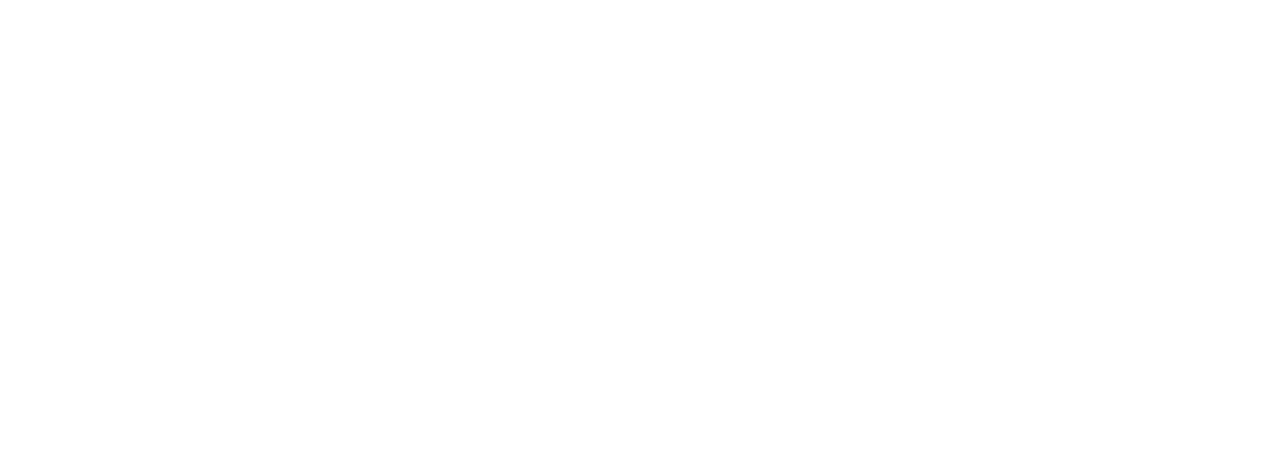
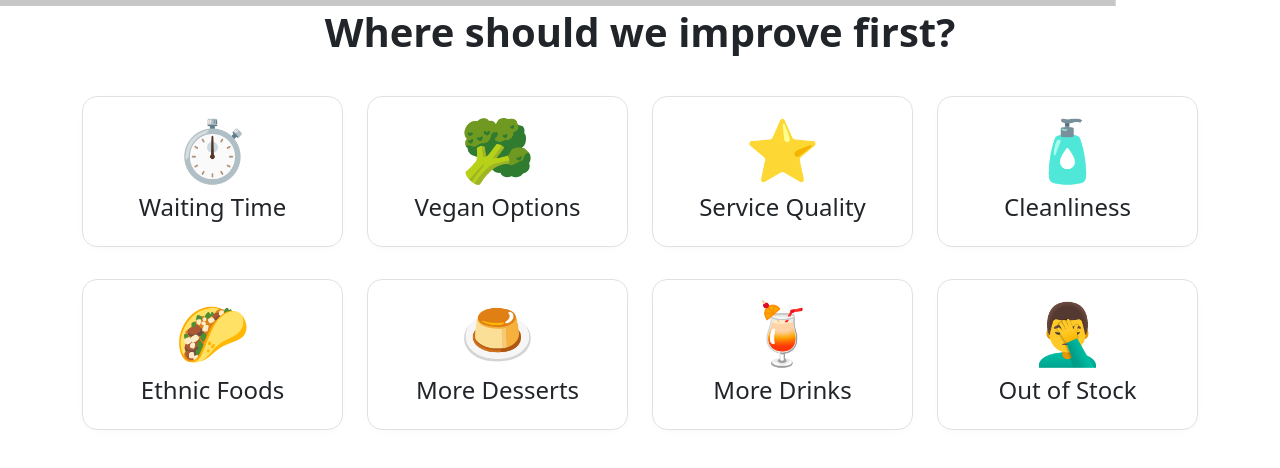
Before and after one commit to ChefPoint/feedback-terminal, a React (Create React App) app: page /1/second in a window 1280 px wide. Before the commit this address had no page. Shown: the top 468 px of the page. Built offline with nearby package versions, Linux system fonts and the light colour scheme.

Commit message:
Simplified code further

```diff
--- a/src/App.js
+++ b/src/App.js
@@ -19,16 +19,13 @@
   render() {
     return (
       <Routes>
-        {/* IN STORE FEEDBACK */}
-        {/* <Navigate exact from="/POSF/:location/answer" to="/POSF" /> */}
-        <Route path='/:location/error' element={<Err />} />
-        <Route path='/:location/thank-you' element={<FinalThankYou />} />
-        <Route path='/:location/second/:id' element={<SecondQuestion />} />
-        <Route path='/:location' element={<FirstQuestion />} />
-
         {/* Set Location */}
         <Route path='/' element={<SetLocation />} />
-        {/* <Navigate replace to='/' /> */}
+        {/* IN STORE FEEDBACK */}
+        <Route path='/:location' element={<FirstQuestion />} />
+        <Route path='/:location/second' element={<SecondQuestion />} />
+        <Route path='/:location/thank-you' element={<FinalThankYou />} />
+        <Route path='/:location/error' element={<Err />} />
       </Routes>
     );
   }
--- a/src/components/Err.jsx
+++ b/src/components/Err.jsx
@@ -1,24 +1,30 @@
 /* * */
 /* IMPORTS */
-import React from "react";
+import React from 'react';
 
-import Container from "react-bootstrap/Container";
-import Row from "react-bootstrap/Row";
-import Col from "react-bootstrap/Col";
+import Container from 'react-bootstrap/Container';
+import Row from 'react-bootstrap/Row';
+import Col from 'react-bootstrap/Col';
 
-import Reloader from "./Reloader";
+import Reloader from './Reloader';
 
-import Player from "./animation/Player";
-import animation from "./animation/files/floating-ninja.json";
+import { useParams, Navigate } from 'react-router';
+
+import Player from './animation/Player';
+import animation from './animation/files/floating-ninja.json';
 
 /* * */
 /* * * * */
-export default class Err extends React.Component {
+const Err = () => {
   /* * */
   /* PROPERTIES */
 
   // Store Location where POSF collection is taking place
-  location = this.props.match.params.location;
+  const { location } = useParams();
+
+  const restartApp = () => {
+    Navigate('/' + location);
+  };
 
   /* * */
   /* */
@@ -26,35 +32,29 @@
   /* function: render */
   // This method should be pure, i.e. it should only return
   // components to be rendered. No logic should be present.
-  render() {
   return (
     <React.Fragment>
-        <Reloader speed={3} path={"/" + this.location} />
+      <Reloader speed={3} path={'/' + location} />
       <Container>
-          <Row className="text-center my-3">
+        <Row className='text-center my-3'>
           <Col>
-              <Player
-                animationData={animation}
-                speed={0.8}
-                height={200}
-                onComplete={this.restartApp}
-              />
+            <Player animationData={animation} speed={0.8} height={200} onComplete={restartApp} />
           </Col>
         </Row>
-          <Row className="text-center my-3">
+        <Row className='text-center my-3'>
           <Col>
             <h1>An unexpected error occurred.</h1>
             <br />
             <h2>Please try again.</h2>
             <br />
             <h4>
-                If the error persists please inform the shop or send an email to{" "}
-                <strong>feedback@boca.cafe</strong>
+              If the error persists please inform the shop or send an email to <strong>support@chefpoint.pt</strong>
             </h4>
           </Col>
         </Row>
       </Container>
     </React.Fragment>
   );
-  }
-}
+};
+
+export default Err;
--- a/src/sections/first-question/FirstQuestion.jsx
+++ b/src/sections/first-question/FirstQuestion.jsx
@@ -4,7 +4,7 @@
 
 import feedbackSession from '../../settings/feedback-session';
 
-import Feedback from '../Feedback';
+import http from '../../services/httpService';
 
 import { useParams, useNavigate } from 'react-router';
 
@@ -34,7 +34,7 @@
   const { location } = useParams();
 
   // What is the actual question the costumer is answering to
-  const questionTitle = feedbackSession['first-question-title'];
+  const firstQuestionTitle = feedbackSession['first-question-title'];
 
   /* * */
   /* */
@@ -47,25 +47,30 @@
   // to the next question page.
   const onSelect = async (answer) => {
     try {
-      // Create a new instance of Feedback
-      let feedbackItem = new Feedback();
-      feedbackItem.set('session', feedbackSession['session-title']);
-      feedbackItem.set('location', location);
-      feedbackItem.set('firstQuestionTitle', questionTitle);
-      feedbackItem.set('firstQuestionAnswer', answer);
-      await feedbackItem.save();
+      // Build the feedback object
+      const feedbackItem = {
+        session: feedbackSession['session-title'],
+        location: location,
+        firstQuestionTitle: firstQuestionTitle,
+        firstQuestionAnswerIcon: answer.icon,
+        firstQuestionAnswerLabel: answer.label,
+        firstQuestionAnswerValue: answer.value,
+      };
 
-      // Send user to the next question
-      const path = '/' + location + '/second/' + feedbackItem.get('id');
+      // POST the feedbackItem to the API
+      let response = await http.post('/', feedbackItem);
+
+      // If successful, send user to the next question
+
       let urlParams = new URLSearchParams();
-      urlParams.set('PreviousAnswerValue', answer.value);
-      urlParams.set('id', feedbackItem.get('id'));
-      navigate(path + '?' + urlParams);
+      urlParams.set('value', answer.value);
+      urlParams.set('id', response.data.id);
+      navigate('/' + location + '/second?' + urlParams);
     } catch (err) {
       // If an error occurs
       // Log the error and send the user to a generic error page.
       console.log(err);
-      return window.location.replace('/' + this.location + '/error');
+      navigate('/' + location + '/error');
     }
   };
 
@@ -75,7 +80,8 @@
 
   return (
     <Container>
-      <Heading text={questionTitle} />
+      <br /> <br /> <br />
+      <Heading text={firstQuestionTitle} />
       <FirstQuestionGrid onSelect={onSelect} />
       <FirstQuestionLocationDebug location={location} />
     </Container>
--- a/src/sections/second-question/SecondQuestion.jsx
+++ b/src/sections/second-question/SecondQuestion.jsx
@@ -6,7 +6,7 @@
 
 import feedbackSession from '../../settings/feedback-session';
 
-import Feedback from '../Feedback';
+import http from '../../services/httpService';
 
 import Reloader from '../../components/Reloader';
 
@@ -39,16 +39,15 @@
   const { search } = useLocation();
 
   // What is the actual question the costumer is answering to
-  const questionTitle = feedbackSession['second-question-title'];
+  const secondQuestionTitle = feedbackSession['second-question-title'];
 
   /* function: getPreviousAnswerValue */
   // This method parses the search portion of the URL (everything after the "?"),
   // stores the key - value pairs in "params" and returns the
   // value answered in the First Question (FQAnswerValue).
   // This method is called from "SecondQuestionThankYouSwitch".
-  const params = new URLSearchParams(search);
-  const previousAnswerValue = params.get('PreviousAnswerValue');
-  const feedbackID = params.get('id');
+  const urlParams = new URLSearchParams(search);
+  const firstAnswerValue = urlParams.get('value');
 
   /* function: onSelect */
   // This method is called via props when the user clicks on an option.
@@ -56,25 +55,26 @@
   // to the final Thank You page.
   const onSelect = async (answer) => {
     try {
-      let feedbackItem = new Feedback();
-      feedbackItem.set('id', feedbackID);
-      feedbackItem.set('session', feedbackSession['session-title']);
-      feedbackItem.set('location', location);
-      feedbackItem.set('secondQuestionTitle', questionTitle);
-      feedbackItem.set('secondQuestionAnswer', answer);
-      await feedbackItem.save();
+      const feedbackItem = {
+        id: urlParams.get('id'),
+        session: feedbackSession['session-title'],
+        location: location,
+        secondQuestionTitle: secondQuestionTitle,
+        secondQuestionAnswerIcon: answer.icon,
+        secondQuestionAnswerLabel: answer.label,
+        secondQuestionAnswerValue: answer.value,
+      };
 
-      // Try Setting & Saving POSFeedback Properties
-      // await new Feedback(feedbackID).set('secondQuestionTitle', questionTitle).set('secondQuestionAnswer', answer).save();
+      // POST the feedbackItem to the API
+      await http.put('/', feedbackItem);
 
       // Send user to the final Thank You page
-      const path = '/' + location + '/thank-you';
-      navigate(path);
+      navigate('/' + location + '/thank-you');
     } catch (err) {
       // If an error occurs
       // Log the error and send the user to a generic error page.
       console.log(err);
-      // return window.location.replace('/' + location + '/error');
+      navigate('/' + location + '/error');
     }
   };
 
@@ -88,9 +88,8 @@
     <React.Fragment>
       <Reloader path={'/' + location} />
       <Container>
-        <SecondQuestionThankYouSwitch value={previousAnswerValue} />
-        {/* <hr /> */}
-        <Heading text={questionTitle} row='text-center my-2' h1={{ fontSize: 40, fontWeight: 700 }} />
+        <SecondQuestionThankYouSwitch value={firstAnswerValue} />
+        <Heading text={secondQuestionTitle} row='text-center my-2' h1={{ fontSize: 40, fontWeight: 700 }} />
         <SecondQuestionGrid onSelect={onSelect} />
       </Container>
     </React.Fragment>
--- a/src/sections/second-question/SecondQuestionThankYouSwitch.jsx
+++ b/src/sections/second-question/SecondQuestionThankYouSwitch.jsx
@@ -3,8 +3,6 @@
 import React from 'react';
 
 import Container from 'react-bootstrap/Container';
-
-import { useLocation } from 'react-router';
 
 import ThankYouHeading1 from '../thank-you-headings/ThankYouHeading1';
 import ThankYouHeading2 from '../thank-you-headings/ThankYouHeading2';
@@ -33,10 +31,6 @@
     4: <ThankYouHeading4 />,
   };
 
-  // console.log(useLocation());
-  console.log(value);
-  // const { value } = 1; //useLocation();
-
   /* * */
   /* */
 
--- a/src/services/FeedbackAPI.js
+++ /dev/null
@@ -1,26 +0,0 @@
-import http from './httpService';
-
-const apiEndpoint = 'terminal';
-
-function post(item) {
-  return http.post(apiEndpoint + '/', item);
-}
-
-function put(item) {
-  return http.put(apiEndpoint, item);
-}
-
-function get(route, params) {
-  return http.get(
-    apiEndpoint + '/' + route,
-    params && {
-      params: { params },
-    }
-  );
-}
-
-export default {
-  post,
-  put,
-  get,
-};
--- a/src/services/httpService.js
+++ b/src/services/httpService.js
@@ -1,6 +1,7 @@
 import axios from 'axios';
 
-axios.defaults.baseURL = 'https://chefpoint-feedback-api.herokuapp.com/'; //'http://localhost:3500/'; //process.env.REACT_APP_API_URL;
+// axios.defaults.baseURL = 'https://chefpoint-feedback-api.herokuapp.com/';
+axios.defaults.baseURL = 'http://localhost:3500/';
 
 axios.interceptors.response.use(null, (error) => {
   const expectedError = error.response && error.response.status >= 400 && error.response.status < 500;
@@ -12,9 +13,11 @@
   return Promise.reject(error);
 });
 
-export default {
+const httpService = {
   get: axios.get,
   post: axios.post,
   put: axios.put,
   delete: axios.delete,
 };
+
+export default httpService;
```
Also changed, not shown: 1 other file (tests, documents, lock files or other folders). Lines whose indentation alone changed are shown as unchanged.
